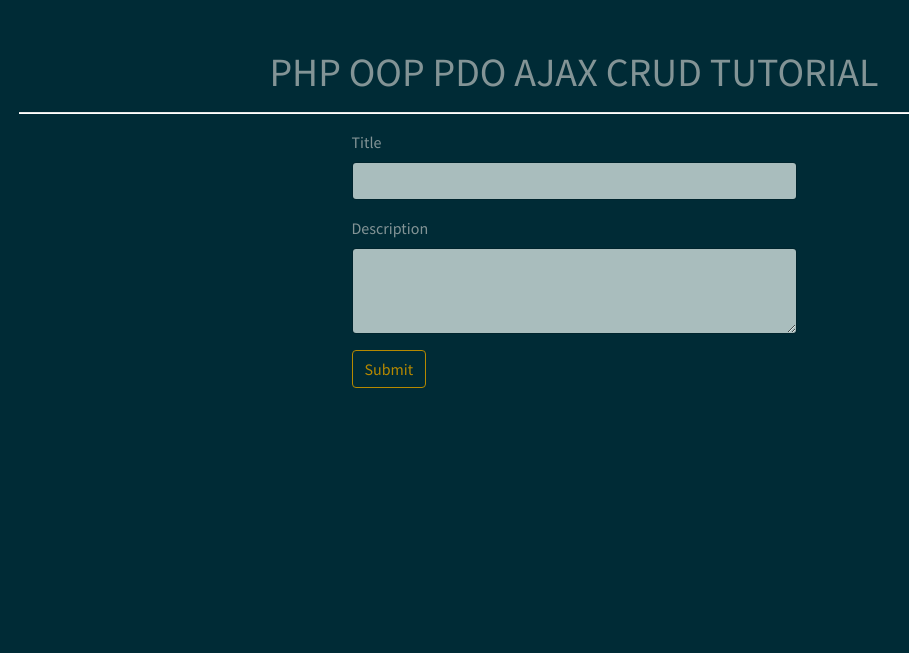
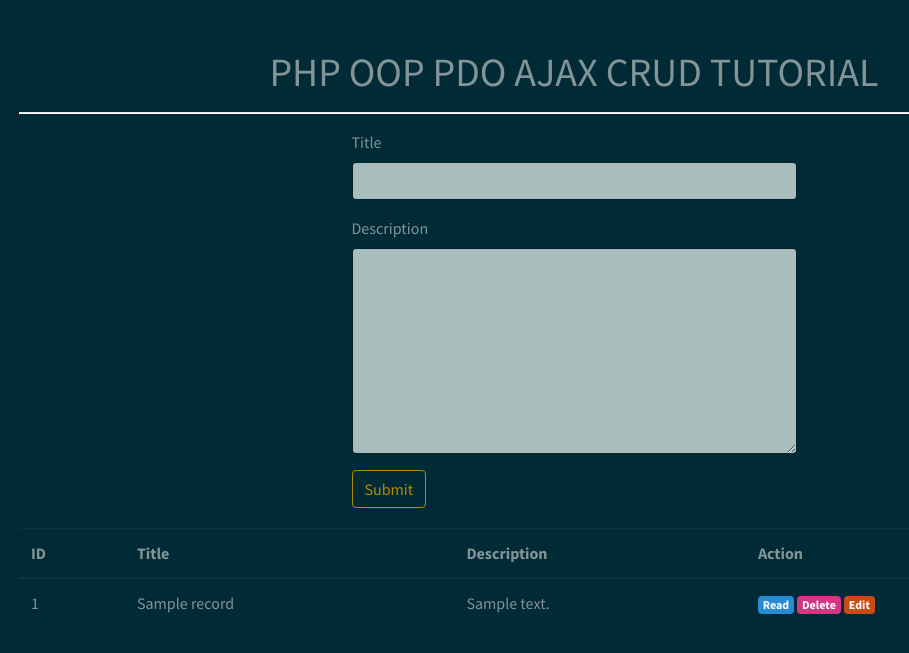
Before and after one commit to AhorIsaac/ajax-php-crud, a PHP site: page /views/index.php in a window 1280 px wide. Shown: the top 653 px of the page, without its empty margins (66-975 px from the left). Run offline with PHP 8.4, Linux system fonts and the light colour scheme; tables that the repository leaves empty or names only in its code hold one stand-in row (values such as "Sample post"); some libraries are stand-ins or nearby versions.

Commit message:
Insert Record.

```diff
--- /dev/null
+++ b/index.php
@@ -0,0 +1,2 @@
+<?php
+header("location: views/index.php");
--- /dev/null
+++ b/processors/fetch.php
@@ -0,0 +1,50 @@
+<?php
+
+require_once("../includes/Model.php");
+
+$model = new Model();
+
+$rows = $model->fetch();
+?>
+
+<table class="table table-hover">
+    <thead>
+        <tr>
+            <th> ID </th>
+            <th> Title </th>
+            <th> Description </th>
+            <th> Action </th>
+        </tr>
+    </thead>
+    <tbody>
+        <?php
+        $i = 1;
+        if (!empty($rows)) {
+            foreach ($rows as $row) {
+        ?>
+                <tr>
+                    <td> <?php echo $i++; ?> </td>
+                    <td> <?php echo $row["title"]; ?> </td>
+                    <td> <?php echo $row["description"]; ?> </td>
+                    <td>
+                        <a href="#" id="read" class="badge badge-info" value="<?php echo $row["id"] ?>" data-toggle="modal" data-target="#exampleModal"> Read </a>
+                        <a href="#" id="del" class="badge badge-danger" value="<?php echo $row["id"] ?>"> Delete </a>
+                        <a href="#" id="edit" class="badge badge-warning" value="<?php echo $row["id"] ?>" data-toggle="modal" data-target="#editModal"> Edit </a>
+                    </td>
+                </tr>
+        <?php
+            }
+        } else {
+            echo '
+            <div class="alert alert-danger text-center alert-dismissible fade show" style="font-family: monospace; display: inline-block;">
+                <button class="close" data-dismiss="alert">
+                    <span aria-hidden="true">&times;</span>
+                </button>
+                <h6 class="alert-heading"> No Data!  </h6>
+                <p class="">  </p>
+            </div>
+            ';
+        }
+        ?>
+    </tbody>
+</table>
--- a/views/index.php
+++ b/views/index.php
@@ -33,8 +33,7 @@
                     </div>
                     <div class="form-group">
                         <label for="description"> Description </label>
-                        <textarea id="description" name="description" class="form-control" cols="" rows="3">
-                            </textarea>
+                        <textarea id="description" name="description" class="form-control" rows="8"></textarea>
                     </div>
                     <div class="form-group">
                         <button type="submit" class="btn btn-outline-primary" id='submit'>
@@ -103,8 +102,10 @@
     <script src="../public/scripts/popper.min.js"> </script>
     <script src="../public/js/bootstrap.min.js"> </script>
     <script src="../public/font-awesome/js/all.min.js"> </script>
+    <!-- CRUD ON DATA -->
     <script>
-        $(document).on("click", "#submit", function(e) {
+        // Insert Record
+        $(document).on("click", "#submit", (e) => {
             e.preventDefault();
 
             var title = $("#title").val();
@@ -112,25 +113,26 @@
             var submit = $("#submit").val();
 
             $.ajax({
-                url: "insert.php",
+                url: "../processors/insert.php",
                 type: "post",
                 data: {
                     title: title,
                     description: description,
                     submit: submit
                 },
-                success: function(data) {
+                success: (data) => {
                     fetch();
                     $("#result").html(data);
                 }
             });
 
             $("#form")[0].reset();
+            hideAlert();
         });
 
-        function fetch() {
+        const fetch = () => {
             $.ajax({
-                url: "fetch.php",
+                url: "../processors/fetch.php",
                 type: "post",
                 success: function(data) {
                     $("#fetch").html(data);
@@ -224,7 +226,13 @@
                     $("#show").html(data);
                 }
             })
-        })
+        });
+
+        const hideAlert = () => {
+            setTimeout(() => {
+                $(".alert").css('display', 'none');
+            }, 3000);
+        };
     </script>
 </body>
 
```
Also changed, not shown: processors/insert.php (added, +8 -0 lines).
